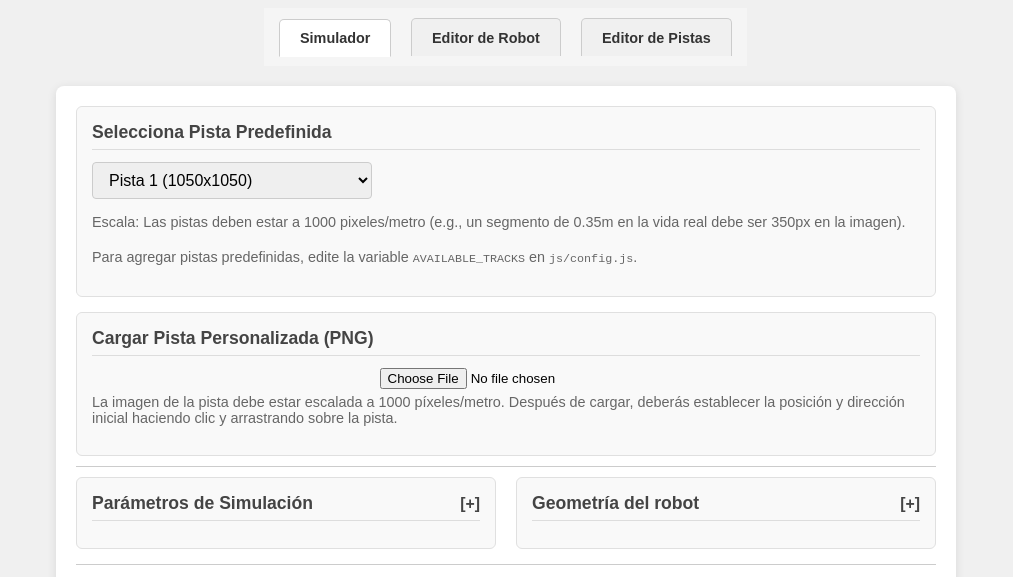
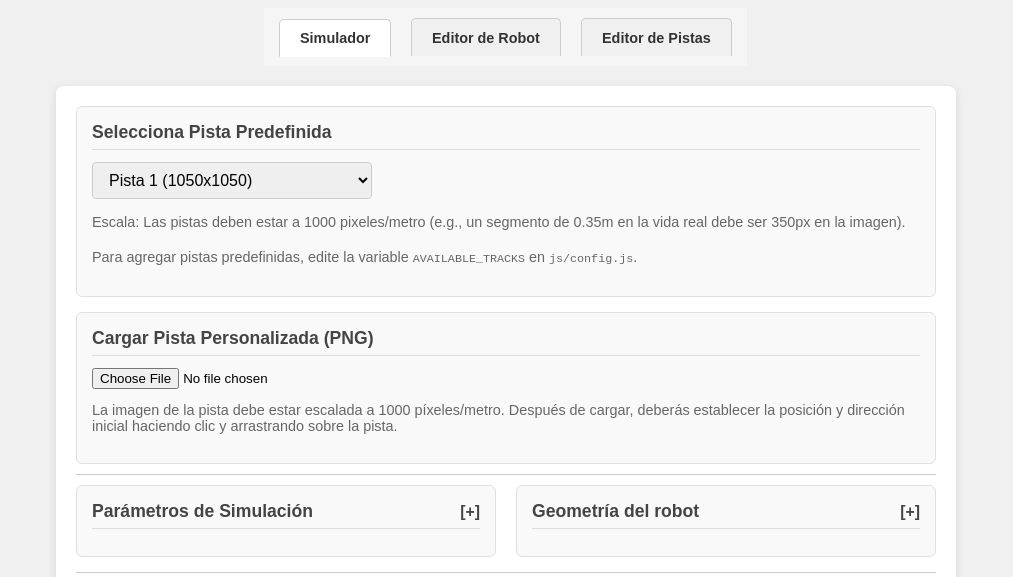
Before and after one commit to svpsteamclub/SLCSim, a website with bundled scripts: page index.html in a window 1280 px wide. Shown: the part 202-779 px from the top of the page, without its empty margins (134-1147 px from the left). Built offline with nearby package versions, Linux system fonts and the light colour scheme.

Commit message:
Update style.css

```diff
--- a/style.css
+++ b/style.css
@@ -270,7 +270,12 @@ hr.internal-separator { margin-top: 20px; margin-bottom:10px; width: 95%; backgr
 #trackPartsPalette img.selected { border: 2px solid blue; box-shadow: 0 0 5px rgba(0,0,255,0.5); }
 #trackPartsPalette img:hover { border-color: #aaa; }
 
-.custom-track-controls { align-items: center; }
+.custom-track-controls {
+    align-items: flex-start;
+}
+.custom-track-controls input[type="file"] {
+    margin-bottom: 8px;
+}
 
 .track-editor-file-controls, .track-editor-grid-controls {
     display: flex; flex-wrap: wrap; align-items: center; gap: 10px; margin-bottom: 15px;
```
